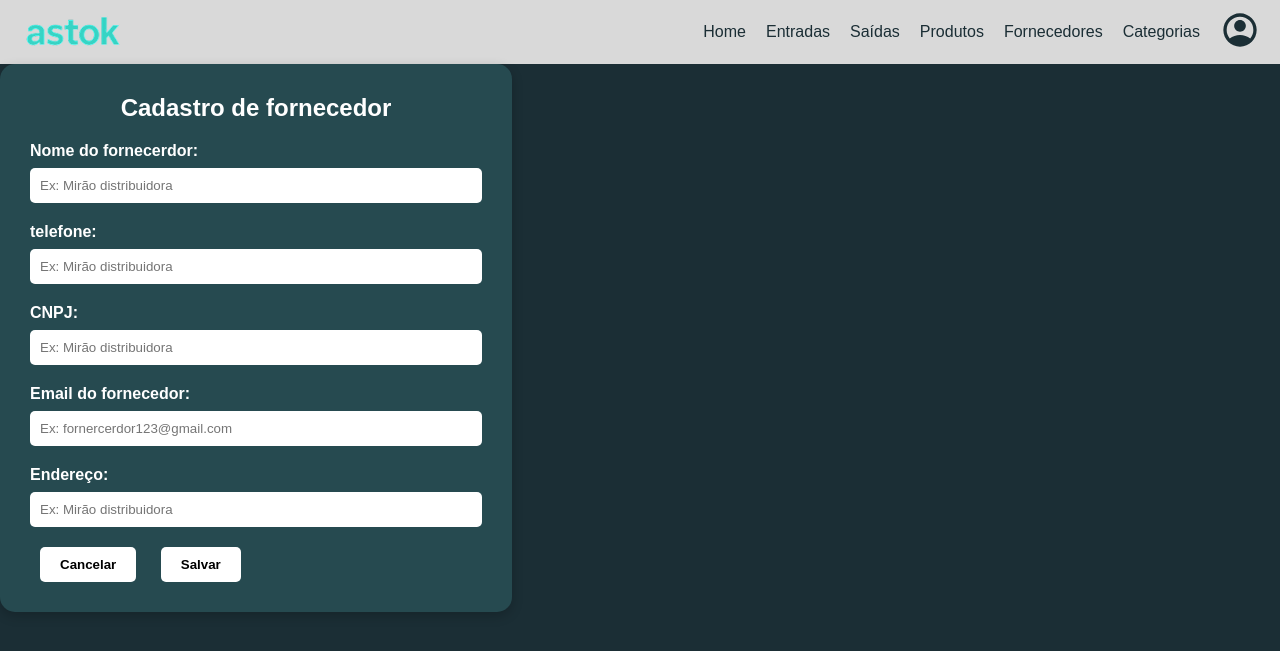
After one commit to Isaa28/CRUD-controle-de-estoque, a PHP site: page /cadastro-fornecedor.php in a window 1280 px wide. The commit adds this page. Shown: the top 651 px of the page. Run offline with PHP 8.4, Linux system fonts and the light colour scheme; the visitor is signed in with stand-in values (Sample User, id 1).

Commit message:
Criação da tabela fornecedor e mudança no cadastro de produto.

```diff
--- /dev/null
+++ b/assets/css/cadastros.css
@@ -0,0 +1,93 @@
+* {
+    margin: 0;
+    padding: 0;
+    box-sizing: border-box;
+    font-family: Arial, sans-serif;
+}
+
+body {
+    background-color: #1B2E35;
+}
+
+#tela-cadastro {
+    display: flex;
+    width: 100%;
+    height: 100vh;
+    align-items: center;
+    justify-content: center;
+    padding: 20px;
+}
+
+#imagem-lateral {
+    width: 50%;
+    display: flex;
+    align-items: center;
+    justify-content: center;
+}
+
+#imagem-cadastro {
+    width: 80%;
+    max-width: 500px;
+}
+
+#caixa-cadastro {
+    width: 40%;
+    height: 60%;
+    background-color: #264a50;
+    padding: 30px;
+    border-radius: 15px;
+    display: flex;
+    flex-direction: column;
+    align-items: center;
+    box-shadow: 0 4px 12px rgba(0, 0, 0, 0.2);
+}
+
+#titulo {
+    font-size: 24px;
+    color: #fff;
+    margin-bottom: 20px;
+}
+
+#formulario {
+    width: 100%;
+}
+
+.rotulo {
+    display: block;
+    margin-bottom: 8px;
+    color: #fff;
+    font-weight: bold;
+}
+
+.caixadeentrada {
+    width: 100%;
+    padding: 10px;
+    border-radius: 5px;
+    border: none;
+    margin-bottom: 20px;
+    background-color: #fff;
+}
+
+.botoes {
+    background-color: #fff;
+    color: #000;
+    padding: 10px 20px;
+    border: none;
+    margin: 0 10px;
+    cursor: pointer;
+    border-radius: 5px;
+    font-weight: bolder;
+}
+
+.botoes:hover {
+    background-color: #ccc;
+}
+
+#formulario button {
+    display: inline-block;
+}
+
+#div-botoes{
+    display: flex;
+    margin: 140px 0 0 250px;
+}
--- /dev/null
+++ b/assets/css/menu.css
@@ -0,0 +1,33 @@
+#menu {
+    background-color: #D9D9D9;
+    display: flex;
+    justify-content: space-between;
+    align-items: center;
+}
+#menu-links {
+    display: flex;
+    align-items: center;
+    gap: 20px;
+    padding: 10px 20px;
+}
+#menu-links a{
+    text-decoration: none;
+    color: #1B2E35;
+
+}
+
+#menu-links li{
+    list-style: none;
+}
+
+#botao-perfil{
+    background: none;
+    border: none;
+    border-radius: 10px;
+    cursor: pointer;
+}
+
+#logo {
+    margin-left: 20px;
+
+}
--- /dev/null
+++ b/cadastro-fornecedor.php
@@ -0,0 +1,115 @@
+<?php
+
+    require_once "protect.php";
+
+?>
+<!DOCTYPE html>
+<html lang="en">
+<head>
+    <meta charset="UTF-8">
+    <meta name="viewport" content="width=device-width, initial-scale=1.0">
+    <title>Document</title>
+    <link rel="stylesheet" href="assets/css/menu.css">
+    <link rel="stylesheet" href="assets/css/cadastros.css">
+</head>
+<body>
+    <menu id="menu">
+        <div id="logo">
+            <img width = "110px" src="assets/imagens/logo.png" alt="Logo">
+        </div>
+        <div id="menu-links">
+            <li><a href="tela-inicial.php">Home</a></li>
+            <li><a href="#">Entradas</a></li>
+            <li><a href="#">Saídas</a></li>
+            <li><a href="#">Produtos</a></li>
+            <li><a href="#">Fornecedores</a></li>
+            <li><a href="#">Categorias</a></li>
+        <div>
+                    <button id="botao-perfil">
+                        <img width="40px" src="assets/imagens/icon-perfil.svg" alt="Seu perfil">
+                    </button>
+                </div>
+            </div>
+    </menu>
+    <div id="caixa-cadastro">
+        <h1 id="titulo">Cadastro de fornecedor</h1>
+        <?php
+            require_once 'conexao.php';
+            try {
+                if(isset($_POST['nome-fornecedor'], $_POST['telefone'], $_POST['cnpj'], $_POST['email-de-contato'], $_POST['endereco'])){
+
+                    $nomeFornecedor = trim($_POST['nome-fornecedor']);
+                    $email = trim($_POST['email-de-contato']);
+                    $telefone = trim($_POST['telefone']);
+                    $cnpj = trim($_POST['cnpj']);
+                    $endereco = trim($_POST['endereco']);
+
+                    if(!empty($nomeFornecedor) && !empty($cnpj) && !empty($email) && !empty($endereco) && !empty($telefone)) {
+
+                        $consulta = $conexao->prepare("SELECT * FROM usuario WHERE cnpj = :verificando_cnpj");
+                        $consulta->bindValue(':verificando_cnpj', $cnpj);
+                        $consulta->execute();
+                        $resultado = $consulta->rowCount();
+
+                        if($resultado === 0) {
+
+                            $dados = $conexao->prepare('
+                                INSERT INTO fornecedores (Nome_fornecedor, Email, Telefone, cnpj, Endereco)
+                                VALUES (:nome, :email, :telefone, :cnpj, :endereco)
+                            ');
+                            $dados->bindValue(':nome', $nomeFornecedor);
+                            $dados->bindValue(':email', $email);
+                            $dados->bindValue(':telefone', $telefone);
+                            $dados->bindValue(':cnpj', $cnpj);
+                            $dados->bindValue(':endereco', $endereco);
+
+                            if($dados->execute()) {
+                                if($dados->rowCount() > 0) {
+                                    $id = null;
+                                    $nomeFornecedor = null;
+                                    $email = null;
+                                    $telefone = null;
+                                    $cnpj = null;
+                                    $endereco = null;
+                                } else {
+                                    echo 'Erro ao tentar efetivar cadastro';
+                                }
+                            } else {
+                                throw new PDOException("Erro: Não foi possível executar a declaração sql");
+                            }
+                        } else {
+                            echo '[ERRO] CNPJ já cadastrado.';
+                        }
+
+                    } else {
+                        echo '[ERRO] Dados incompletos.';
+                    }
+                }
+            } catch (PDOException $erro) {
+                echo "Erro: " . $erro->getMessage();
+            }
+        ?>
+        <div id="formulario">
+            <form action="" method="post">
+                <label class="rotulo" for="nome-fornecedor">Nome do fornecerdor:</label>
+                <input class="caixadeentrada" type="text" id="nome-fornecedor" name="nome-fornecedor" placeholder="Ex: Mirão distribuidora">
+                <br>
+                <label class="rotulo" for="telefone">telefone:</label>
+                <input class="caixadeentrada" type="text" id="telefone" name="telefone" placeholder="Ex: Mirão distribuidora">
+                <br>
+                <label class="rotulo" for="cnpj">CNPJ:</label>
+                <input class="caixadeentrada" type="text" id="cnpj" name="cnpj" placeholder="Ex: Mirão distribuidora">
+                <br>
+                <label class="rotulo" for="email-de-contato">Email do fornecedor:</label>
+                <input class="caixadeentrada" type="email" id="email-de-contato" name="email-de-contato" placeholder="Ex: fornercerdor123@gmail.com">
+                <br>
+                <label class="rotulo" for="endereco">Endereço:</label>
+                <input class="caixadeentrada" type="text" id="endereco" name="endereco" placeholder="Ex: Mirão distribuidora">
+                <br>
+                <button class="botoes" onclick="window.location.href='tela-inicial.php'" >Cancelar</button>
+                <button class="botoes" type="submit">Salvar</button>
+            </form>
+        </div>
+    </div>
+</body>
+</html>
--- a/cadastro.php
+++ b/cadastro.php
@@ -21,7 +21,6 @@
                         $cnpj = trim($_POST['cnpj']);
                         $senha = trim($_POST['senha']);
                         $senha = password_hash($senha, PASSWORD_DEFAULT);
-
                         if(!empty($nomeEmpresa) && !empty($cnpj) && !empty($senha)){
                             $consulta = $conexao->prepare("SELECT * FROM usuario WHERE cnpj = :verificando_cnpj");
                             $consulta->bindValue(':verificando_cnpj', $cnpj);
--- a/index.php
+++ b/index.php
@@ -47,7 +47,7 @@
                                 header("Location: tela-inicial.php");
                                 exit();
                             } else {
-                                echo "<div class='erro'>Senha ou CNPJ incorretosdfghj.</div>";
+                                echo "<div class='erro'>Senha ou CNPJ incorretos.</div>";
                             }
                         } else {
                             echo "<div class='erro'>Senha ou CNPJ incorretos.</div>";
```
Also changed, not shown: Documentação/estrutura-sql-tabelas.sql (+0 -17 lines), assets/css/tela-inicial.css (+0 -32 lines), cadastro-categoria.php (added, +80 -0 lines), cadastro-produto.php (added, +110 -0 lines), tabela-fornecedor.php (added, +35 -0 lines), tela-inicial.php (+4 -3 lines), assets/imagens/imagem-categorias.png (added), 1 other file.
